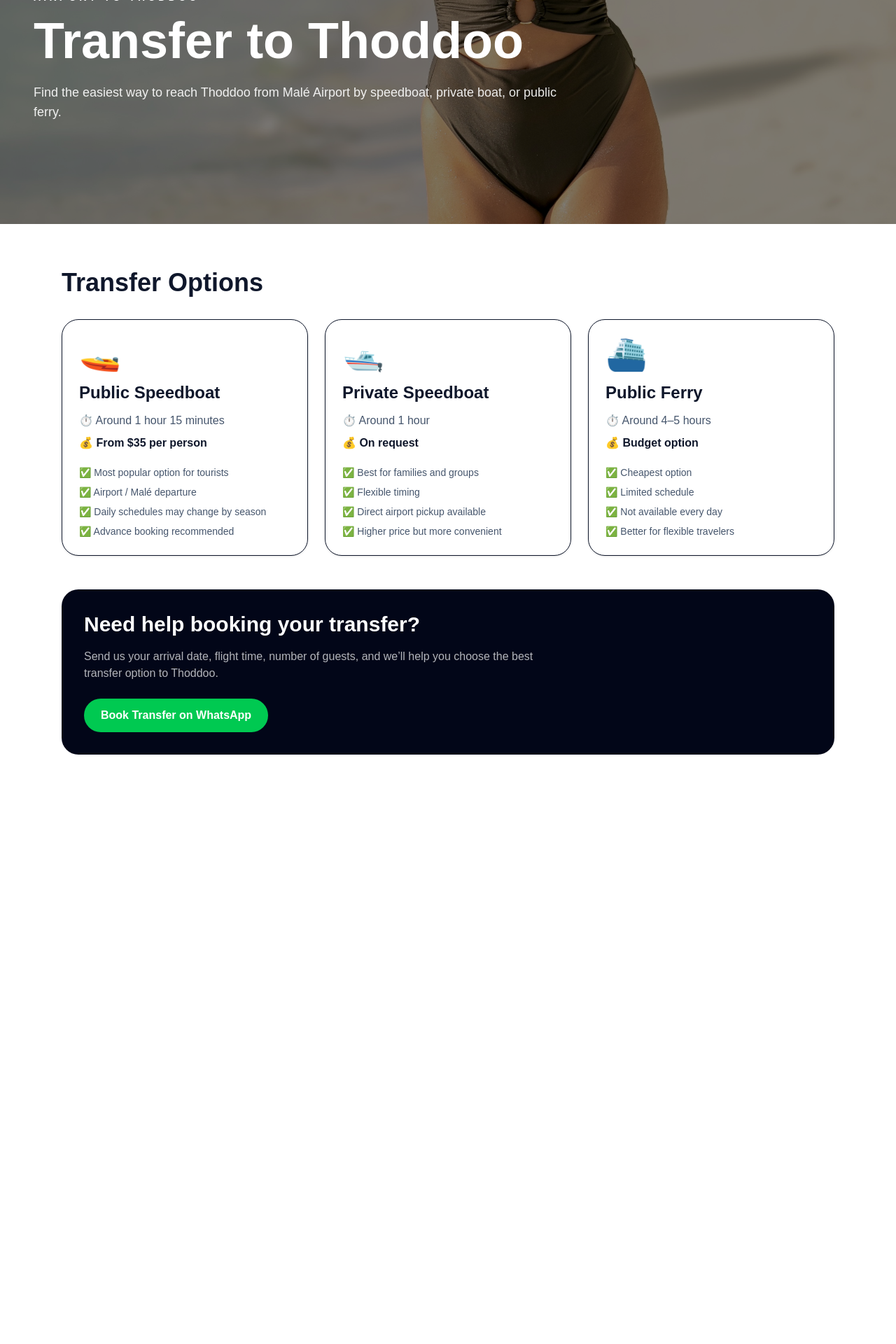
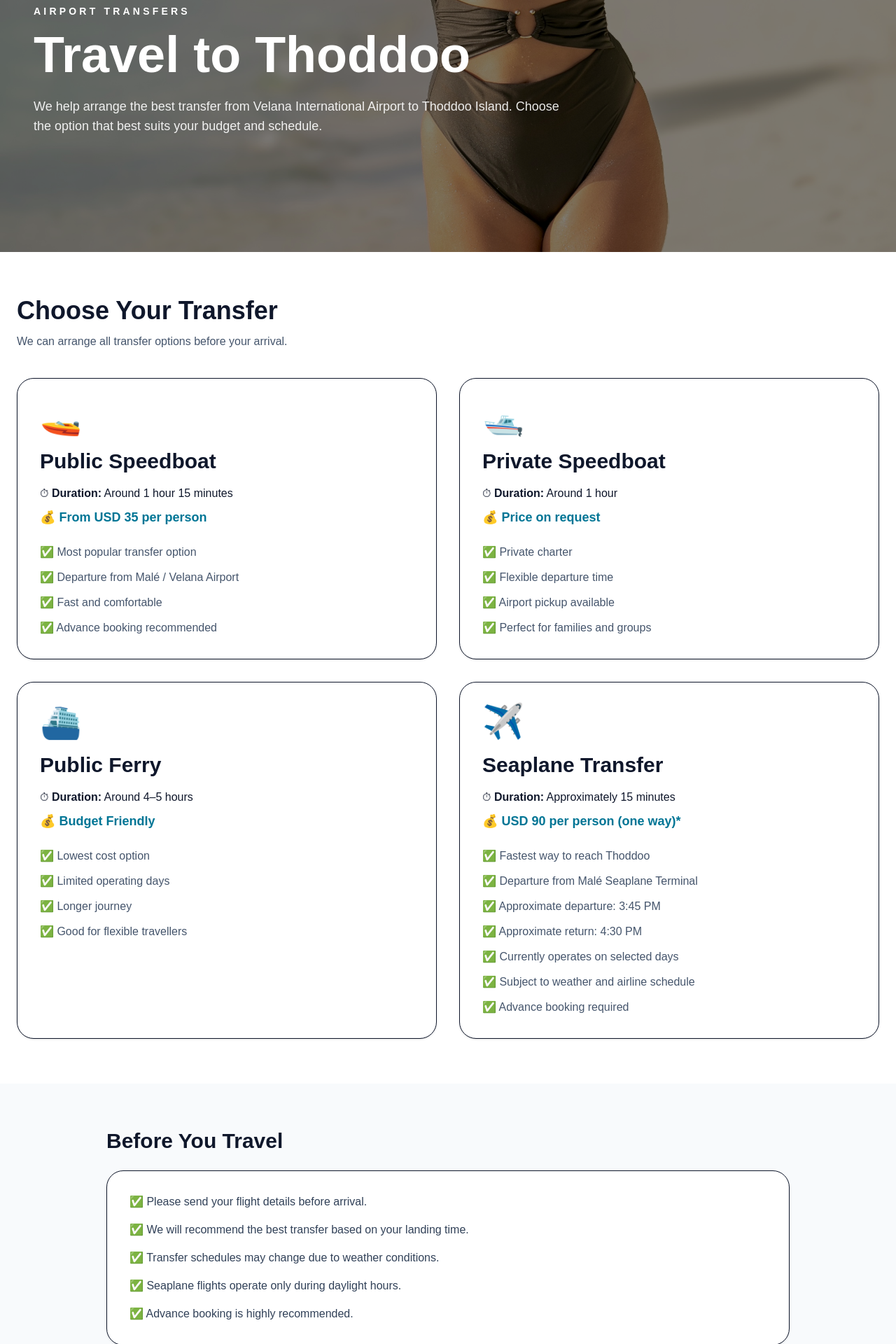
Before and after one commit to ahmedthoddoo-mv/thoddoomaldives, a Next.js app: page /transfer in a window 1280 px wide. Shown: the part 160-2080 px from the top of the page at 70% size. Before the commit the page ends 1302 px from the top, so only its background shows below. Built offline with nearby package versions, Linux system fonts and the light colour scheme.

Commit message:
Add seaplane transfer option

```diff
--- a/app/transfer/page.tsx
+++ b/app/transfer/page.tsx
@@ -4,11 +4,11 @@ export default function TransferPage() {
       title: "Public Speedboat",
       icon: "🚤",
       duration: "Around 1 hour 15 minutes",
-      price: "From $35 per person",
+      price: "From USD 35 per person",
       details: [
-        "Most popular option for tourists",
-        "Airport / Malé departure",
-        "Daily schedules may change by season",
+        "Most popular transfer option",
+        "Departure from Malé / Velana Airport",
+        "Fast and comfortable",
         "Advance booking recommended",
       ],
     },
@@ -16,82 +16,153 @@ export default function TransferPage() {
       title: "Private Speedboat",
       icon: "🛥️",
       duration: "Around 1 hour",
-      price: "On request",
+      price: "Price on request",
       details: [
-        "Best for families and groups",
-        "Flexible timing",
-        "Direct airport pickup available",
-        "Higher price but more convenient",
+        "Private charter",
+        "Flexible departure time",
+        "Airport pickup available",
+        "Perfect for families and groups",
       ],
     },
     {
       title: "Public Ferry",
       icon: "⛴️",
       duration: "Around 4–5 hours",
-      price: "Budget option",
+      price: "Budget Friendly",
       details: [
-        "Cheapest option",
-        "Limited schedule",
-        "Not available every day",
-        "Better for flexible travelers",
+        "Lowest cost option",
+        "Limited operating days",
+        "Longer journey",
+        "Good for flexible travellers",
+      ],
+    },
+    {
+      title: "Seaplane Transfer",
+      icon: "✈️",
+      duration: "Approximately 15 minutes",
+      price: "USD 90 per person (one way)*",
+      details: [
+        "Fastest way to reach Thoddoo",
+        "Departure from Malé Seaplane Terminal",
+        "Approximate departure: 3:45 PM",
+        "Approximate return: 4:30 PM",
+        "Currently operates on selected days",
+        "Subject to weather and airline schedule",
+        "Advance booking required",
       ],
     },
   ];
 
   return (
     <main className="min-h-screen bg-white text-slate-900">
+      {/* Hero */}
       <section
-        className="relative flex min-h-[60vh] items-center bg-cover bg-center px-6 text-white md:px-12"
-        style={{ backgroundImage: "url('/images/homepage/hero-2.jpg')" }}
+        className="relative flex min-h-[65vh] items-center bg-cover bg-center px-6 text-white md:px-12"
+        style={{
+          backgroundImage: "url('/images/homepage/hero-2.jpg')",
+        }}
       >
-        <div className="absolute inset-0 bg-black/50" />
+        <div className="absolute inset-0 bg-black/50"></div>
+
         <div className="relative z-10 max-w-3xl">
           <p className="mb-4 text-sm font-semibold uppercase tracking-[0.3em]">
-            Airport to Thoddoo
+            Airport Transfers
           </p>
+
           <h1 className="text-5xl font-bold md:text-7xl">
-            Transfer to Thoddoo
+            Travel to Thoddoo
           </h1>
+
           <p className="mt-6 text-lg text-white/90">
-            Find the easiest way to reach Thoddoo from Malé Airport by speedboat,
-            private boat, or public ferry.
+            We help arrange the best transfer from Velana International Airport
+            to Thoddoo Island. Choose the option that best suits your budget and
+            schedule.
           </p>
         </div>
       </section>
 
-      <section className="mx-auto max-w-6xl px-6 py-16">
-        <h2 className="text-4xl font-bold">Transfer Options</h2>
+      {/* Transfer Options */}
+      <section className="mx-auto max-w-7xl px-6 py-16">
+        <h2 className="text-4xl font-bold">
+          Choose Your Transfer
+        </h2>
 
-        <div className="mt-8 grid gap-6 md:grid-cols-3">
+        <p className="mt-3 text-slate-600">
+          We can arrange all transfer options before your arrival.
+        </p>
+
+        <div className="mt-10 grid gap-8 lg:grid-cols-2">
           {options.map((option) => (
-            <div key={option.title} className="rounded-3xl border bg-white p-6 shadow-sm">
-              <div className="text-5xl">{option.icon}</div>
-              <h3 className="mt-4 text-2xl font-bold">{option.title}</h3>
-              <p className="mt-3 text-slate-600">⏱️ {option.duration}</p>
-              <p className="mt-2 font-semibold text-slate-900">💰 {option.price}</p>
+            <div
+              key={option.title}
+              className="rounded-3xl border bg-white p-8 shadow-sm transition hover:shadow-lg"
+            >
+              <div className="text-5xl">
+                {option.icon}
+              </div>
 
-              <ul className="mt-5 space-y-2 text-sm text-slate-600">
+              <h3 className="mt-5 text-3xl font-bold">
+                {option.title}
+              </h3>
+
+              <p className="mt-4">
+                ⏱ <strong>Duration:</strong> {option.duration}
+              </p>
+
+              <p className="mt-2 text-lg font-semibold text-cyan-700">
+                💰 {option.price}
+              </p>
+
+              <ul className="mt-6 space-y-3 text-slate-600">
                 {option.details.map((detail) => (
-                  <li key={detail}>✅ {detail}</li>
+                  <li key={detail}>
+                    ✅ {detail}
+                  </li>
                 ))}
               </ul>
             </div>
           ))}
         </div>
+      </section>
 
-        <div className="mt-12 rounded-3xl bg-slate-950 p-8 text-white">
-          <h2 className="text-3xl font-bold">Need help booking your transfer?</h2>
-          <p className="mt-4 max-w-2xl text-white/70">
-            Send us your arrival date, flight time, number of guests, and we’ll
-            help you choose the best transfer option to Thoddoo.
+      {/* Important Notice */}
+      <section className="bg-slate-50 py-16">
+        <div className="mx-auto max-w-5xl px-6">
+          <h2 className="text-3xl font-bold">
+            Before You Travel
+          </h2>
+
+          <div className="mt-6 rounded-3xl border bg-white p-8 shadow-sm">
+            <ul className="space-y-4 text-slate-700">
+              <li>✅ Please send your flight details before arrival.</li>
+              <li>✅ We will recommend the best transfer based on your landing time.</li>
+              <li>✅ Transfer schedules may change due to weather conditions.</li>
+              <li>✅ Seaplane flights operate only during daylight hours.</li>
+              <li>✅ Advance booking is highly recommended.</li>
+            </ul>
+          </div>
+        </div>
+      </section>
+
+      {/* WhatsApp CTA */}
+      <section className="bg-slate-950 py-20 text-white">
+        <div className="mx-auto max-w-4xl px-6 text-center">
+          <h2 className="text-4xl font-bold">
+            Need Help Arranging Your Transfer?
+          </h2>
+
+          <p className="mt-5 text-lg text-white/80">
+            Send us your arrival date, flight number and number of guests.
+            We'll recommend the best transfer option and arrange everything for you.
           </p>
 
           <a
-            href="https://wa.me/9609142538?text=Hi%20I%20want%20to%20book%20transfer%20to%20Thoddoo"
+            href="https://wa.me/9609142538?text=Hi%20I%20need%20help%20arranging%20my%20transfer%20to%20Thoddoo"
             target="_blank"
-            className="mt-6 inline-block rounded-full bg-green-500 px-6 py-3 font-semibold text-white"
+            rel="noopener noreferrer"
+            className="mt-8 inline-block rounded-full bg-green-500 px-8 py-4 text-lg font-semibold text-white hover:bg-green-600"
           >
-            Book Transfer on WhatsApp
+            Book Transfer via WhatsApp
           </a>
         </div>
       </section>
```
